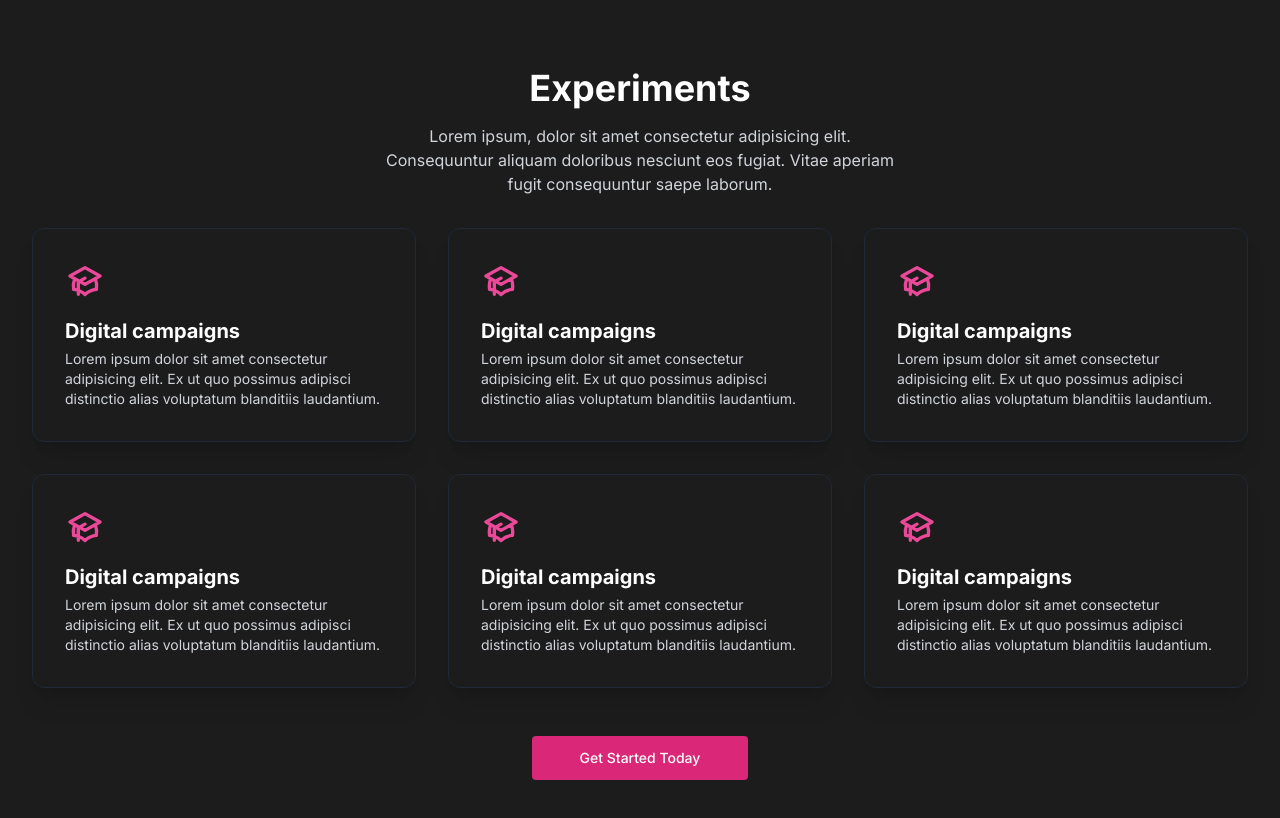
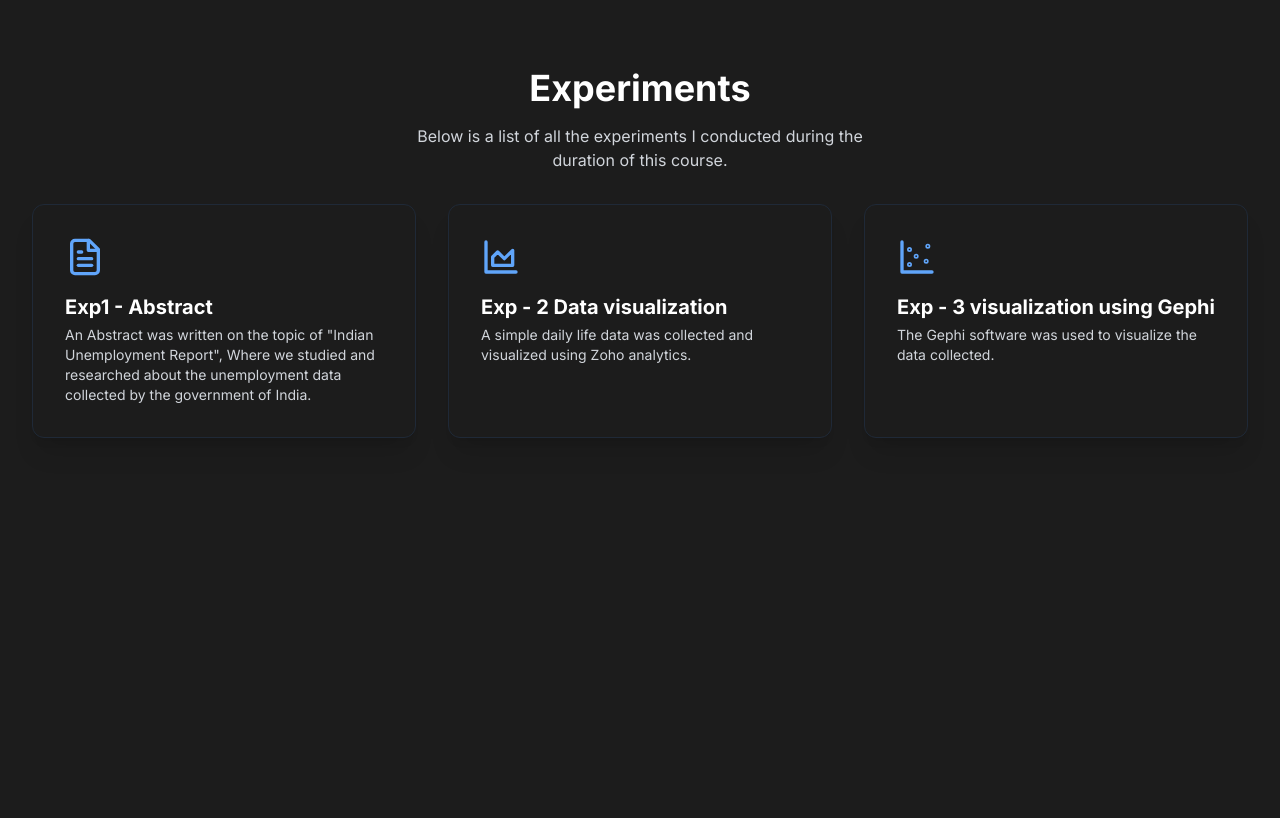
Before and after one commit to thelordzeus/info-viz, a Next.js app: page / in a window 1280 px wide. Shown: the part 860-1678 px from the top of the page. After the commit the page ends 1362 px from the top, so only its background shows below. Built offline with nearby package versions, Linux system fonts and the light colour scheme.

Commit message:
feat: added abstract section

```diff
--- a/app/globals.css
+++ b/app/globals.css
@@ -77,6 +77,10 @@
   }
 }
 
+html {
+  scroll-behavior: smooth;
+}
+
 * {
   background-color: #1c1c1c;
 }
--- a/components/Experiments.jsx
+++ b/components/Experiments.jsx
@@ -1,217 +1,63 @@
+import { AreaChart, FileText, ScatterChart } from "lucide-react";
+
 export default function Experiments() {
   return (
-    <section className="bg-gray-900 text-white">
+    <section className="bg-gray-900 text-white" id="Experiments">
       <div className="mx-auto max-w-screen-xl px-4 py-8 sm:py-12 sm:px-6 lg:py-16 lg:px-8">
-        <div className="mx-auto max-w-lg text-center">
+        <div className="mx-auto  max-w-lg text-center">
           <h2 className="text-3xl font-bold sm:text-4xl">Experiments</h2>
 
           <p className="mt-4 text-gray-300">
-            Lorem ipsum, dolor sit amet consectetur adipisicing elit.
-            Consequuntur aliquam doloribus nesciunt eos fugiat. Vitae aperiam
-            fugit consequuntur saepe laborum.
+            Below is a list of all the experiments I conducted during the
+            duration of this course.
           </p>
         </div>
 
         <div className="mt-8 grid grid-cols-1 gap-8 md:grid-cols-2 lg:grid-cols-3">
           <a
-            className="block rounded-xl border border-gray-800 p-8 shadow-xl transition hover:border-pink-500/10 hover:shadow-pink-500/10"
-            href="/services/digital-campaigns"
+            className="block rounded-xl border border-gray-800 p-8 shadow-xl transition hover:border-gray-500/10 hover:shadow-gray-500/10"
+            href="https://drive.google.com/file/d/1ou8F-VRTKaJ7q7ajhlTd88i3TN2bpyC1/view?usp=sharing"
+            target="_blank"
           >
-            <svg
-              xmlns="http://www.w3.org/2000/svg"
-              className="h-10 w-10 text-pink-500"
-              fill="none"
-              viewBox="0 0 24 24"
-              stroke="currentColor"
-            >
-              <path d="M12 14l9-5-9-5-9 5 9 5z" />
-              <path d="M12 14l6.16-3.422a12.083 12.083 0 01.665 6.479A11.952 11.952 0 0012 20.055a11.952 11.952 0 00-6.824-2.998 12.078 12.078 0 01.665-6.479L12 14z" />
-              <path
-                strokeLinecap="round"
-                strokeLinejoin="round"
-                strokeWidth="2"
-                d="M12 14l9-5-9-5-9 5 9 5zm0 0l6.16-3.422a12.083 12.083 0 01.665 6.479A11.952 11.952 0 0012 20.055a11.952 11.952 0 00-6.824-2.998 12.078 12.078 0 01.665-6.479L12 14zm-4 6v-7.5l4-2.222"
-              />
-            </svg>
-
+            <FileText className="h-10 w-10 text-blue-400" />
             <h2 className="mt-4 text-xl font-bold text-white">
-              Digital campaigns
+              Exp1 - Abstract
             </h2>
 
             <p className="mt-1 text-sm text-gray-300">
-              Lorem ipsum dolor sit amet consectetur adipisicing elit. Ex ut quo
-              possimus adipisci distinctio alias voluptatum blanditiis
-              laudantium.
+              An Abstract was written on the topic of "Indian Unemployment
+              Report", Where we studied and researched about the unemployment
+              data collected by the government of India.
             </p>
           </a>
 
           <a
-            className="block rounded-xl border border-gray-800 p-8 shadow-xl transition hover:border-pink-500/10 hover:shadow-pink-500/10"
+            className="block rounded-xl border border-gray-800 p-8 shadow-xl transition hover:border-gray-500/10 hover:shadow-gray-500/10"
             href="/services/digital-campaigns"
           >
-            <svg
-              xmlns="http://www.w3.org/2000/svg"
-              className="h-10 w-10 text-pink-500"
-              fill="none"
-              viewBox="0 0 24 24"
-              stroke="currentColor"
-            >
-              <path d="M12 14l9-5-9-5-9 5 9 5z" />
-              <path d="M12 14l6.16-3.422a12.083 12.083 0 01.665 6.479A11.952 11.952 0 0012 20.055a11.952 11.952 0 00-6.824-2.998 12.078 12.078 0 01.665-6.479L12 14z" />
-              <path
-                strokeLinecap="round"
-                strokeLinejoin="round"
-                strokeWidth="2"
-                d="M12 14l9-5-9-5-9 5 9 5zm0 0l6.16-3.422a12.083 12.083 0 01.665 6.479A11.952 11.952 0 0012 20.055a11.952 11.952 0 00-6.824-2.998 12.078 12.078 0 01.665-6.479L12 14zm-4 6v-7.5l4-2.222"
-              />
-            </svg>
-
+            <AreaChart className="h-10 w-10 text-blue-400" />
             <h2 className="mt-4 text-xl font-bold text-white">
-              Digital campaigns
+              Exp - 2 Data visualization
             </h2>
 
             <p className="mt-1 text-sm text-gray-300">
-              Lorem ipsum dolor sit amet consectetur adipisicing elit. Ex ut quo
-              possimus adipisci distinctio alias voluptatum blanditiis
-              laudantium.
+              A simple daily life data was collected and visualized using Zoho
+              analytics.
             </p>
           </a>
 
           <a
-            className="block rounded-xl border border-gray-800 p-8 shadow-xl transition hover:border-pink-500/10 hover:shadow-pink-500/10"
+            className="block rounded-xl border border-gray-800 p-8 shadow-xl transition hover:border-gray-500/10 hover:shadow-gray-500/10"
             href="/services/digital-campaigns"
           >
-            <svg
-              xmlns="http://www.w3.org/2000/svg"
-              className="h-10 w-10 text-pink-500"
-              fill="none"
-              viewBox="0 0 24 24"
-              stroke="currentColor"
-            >
-              <path d="M12 14l9-5-9-5-9 5 9 5z" />
-              <path d="M12 14l6.16-3.422a12.083 12.083 0 01.665 6.479A11.952 11.952 0 0012 20.055a11.952 11.952 0 00-6.824-2.998 12.078 12.078 0 01.665-6.479L12 14z" />
-              <path
-                strokeLinecap="round"
-                strokeLinejoin="round"
-                strokeWidth="2"
-                d="M12 14l9-5-9-5-9 5 9 5zm0 0l6.16-3.422a12.083 12.083 0 01.665 6.479A11.952 11.952 0 0012 20.055a11.952 11.952 0 00-6.824-2.998 12.078 12.078 0 01.665-6.479L12 14zm-4 6v-7.5l4-2.222"
-              />
-            </svg>
-
+            <ScatterChart className="h-10 w-10 text-blue-400" />
             <h2 className="mt-4 text-xl font-bold text-white">
-              Digital campaigns
+              Exp - 3 visualization using Gephi
             </h2>
 
             <p className="mt-1 text-sm text-gray-300">
-              Lorem ipsum dolor sit amet consectetur adipisicing elit. Ex ut quo
-              possimus adipisci distinctio alias voluptatum blanditiis
-              laudantium.
+              The Gephi software was used to visualize the data collected.
             </p>
-          </a>
-
-          <a
-            className="block rounded-xl border border-gray-800 p-8 shadow-xl transition hover:border-pink-500/10 hover:shadow-pink-500/10"
-            href="/services/digital-campaigns"
-          >
-            <svg
-              xmlns="http://www.w3.org/2000/svg"
-              className="h-10 w-10 text-pink-500"
-              fill="none"
-              viewBox="0 0 24 24"
-              stroke="currentColor"
-            >
-              <path d="M12 14l9-5-9-5-9 5 9 5z" />
-              <path d="M12 14l6.16-3.422a12.083 12.083 0 01.665 6.479A11.952 11.952 0 0012 20.055a11.952 11.952 0 00-6.824-2.998 12.078 12.078 0 01.665-6.479L12 14z" />
-              <path
-                strokeLinecap="round"
-                strokeLinejoin="round"
-                strokeWidth="2"
-                d="M12 14l9-5-9-5-9 5 9 5zm0 0l6.16-3.422a12.083 12.083 0 01.665 6.479A11.952 11.952 0 0012 20.055a11.952 11.952 0 00-6.824-2.998 12.078 12.078 0 01.665-6.479L12 14zm-4 6v-7.5l4-2.222"
-              />
-            </svg>
-
-            <h2 className="mt-4 text-xl font-bold text-white">
-              Digital campaigns
-            </h2>
-
-            <p className="mt-1 text-sm text-gray-300">
-              Lorem ipsum dolor sit amet consectetur adipisicing elit. Ex ut quo
-              possimus adipisci distinctio alias voluptatum blanditiis
-              laudantium.
-            </p>
-          </a>
-
-          <a
-            className="block rounded-xl border border-gray-800 p-8 shadow-xl transition hover:border-pink-500/10 hover:shadow-pink-500/10"
-            href="/services/digital-campaigns"
-          >
-            <svg
-              xmlns="http://www.w3.org/2000/svg"
-              className="h-10 w-10 text-pink-500"
-              fill="none"
-              viewBox="0 0 24 24"
-              stroke="currentColor"
-            >
-              <path d="M12 14l9-5-9-5-9 5 9 5z" />
-              <path d="M12 14l6.16-3.422a12.083 12.083 0 01.665 6.479A11.952 11.952 0 0012 20.055a11.952 11.952 0 00-6.824-2.998 12.078 12.078 0 01.665-6.479L12 14z" />
-              <path
-                strokeLinecap="round"
-                strokeLinejoin="round"
-                strokeWidth="2"
-                d="M12 14l9-5-9-5-9 5 9 5zm0 0l6.16-3.422a12.083 12.083 0 01.665 6.479A11.952 11.952 0 0012 20.055a11.952 11.952 0 00-6.824-2.998 12.078 12.078 0 01.665-6.479L12 14zm-4 6v-7.5l4-2.222"
-              />
-            </svg>
-
-            <h2 className="mt-4 text-xl font-bold text-white">
-              Digital campaigns
-            </h2>
-
-            <p className="mt-1 text-sm text-gray-300">
-              Lorem ipsum dolor sit amet consectetur adipisicing elit. Ex ut quo
-              possimus adipisci distinctio alias voluptatum blanditiis
-              laudantium.
-            </p>
-          </a>
-
-          <a
-            className="block rounded-xl border border-gray-800 p-8 shadow-xl transition hover:border-pink-500/10 hover:shadow-pink-500/10"
-            href="/services/digital-campaigns"
-          >
-            <svg
-              xmlns="http://www.w3.org/2000/svg"
-              className="h-10 w-10 text-pink-500"
-              fill="none"
-              viewBox="0 0 24 24"
-              stroke="currentColor"
-            >
-              <path d="M12 14l9-5-9-5-9 5 9 5z" />
-              <path d="M12 14l6.16-3.422a12.083 12.083 0 01.665 6.479A11.952 11.952 0 0012 20.055a11.952 11.952 0 00-6.824-2.998 12.078 12.078 0 01.665-6.479L12 14z" />
-              <path
-                strokeLinecap="round"
-                strokeLinejoin="round"
-                strokeWidth="2"
-                d="M12 14l9-5-9-5-9 5 9 5zm0 0l6.16-3.422a12.083 12.083 0 01.665 6.479A11.952 11.952 0 0012 20.055a11.952 11.952 0 00-6.824-2.998 12.078 12.078 0 01.665-6.479L12 14zm-4 6v-7.5l4-2.222"
-              />
-            </svg>
-
-            <h2 className="mt-4 text-xl font-bold text-white">
-              Digital campaigns
-            </h2>
-
-            <p className="mt-1 text-sm text-gray-300">
-              Lorem ipsum dolor sit amet consectetur adipisicing elit. Ex ut quo
-              possimus adipisci distinctio alias voluptatum blanditiis
-              laudantium.
-            </p>
-          </a>
-        </div>
-
-        <div className="mt-12 text-center">
-          <a
-            href="#"
-            className="inline-block rounded bg-pink-600 px-12 py-3 text-sm font-medium text-white transition hover:bg-pink-700 focus:outline-none focus:ring focus:ring-yellow-400"
-          >
-            Get Started Today
           </a>
         </div>
       </div>
--- a/components/layouts/Navbar.jsx
+++ b/components/layouts/Navbar.jsx
@@ -36,8 +36,8 @@ export default function Navbar() {
 
                 <li>
                   <a
-                    className="text-white transition hover:bg-white hover:text-black px-4 py-3 rounded-md"
-                    href="/"
+                    className="text-white transition hover:bg-white hover:text-black px-4 py-3 rounded-md ease-in"
+                    href="#Experiments"
                   >
                     Experiments
                   </a>
```
